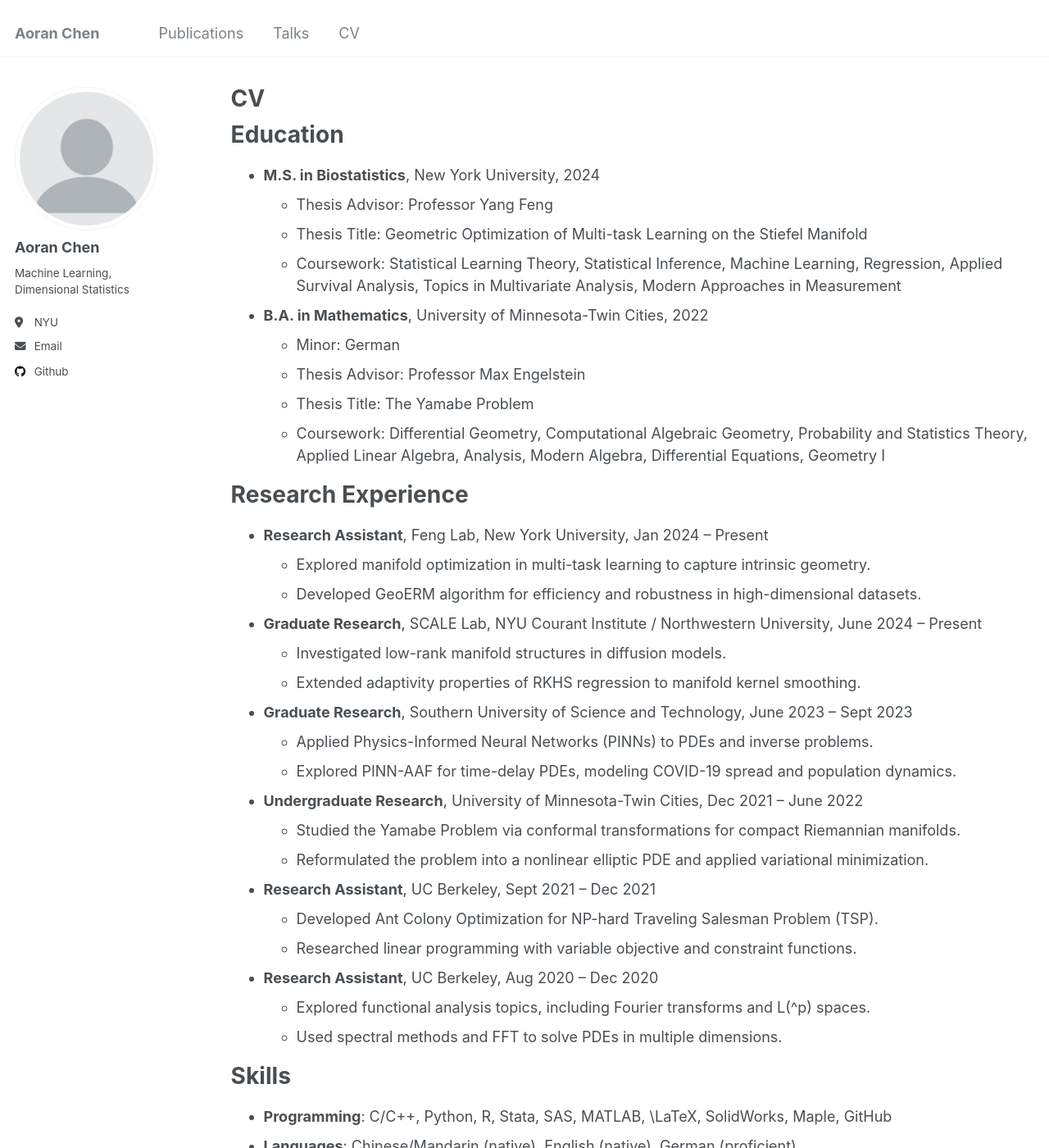
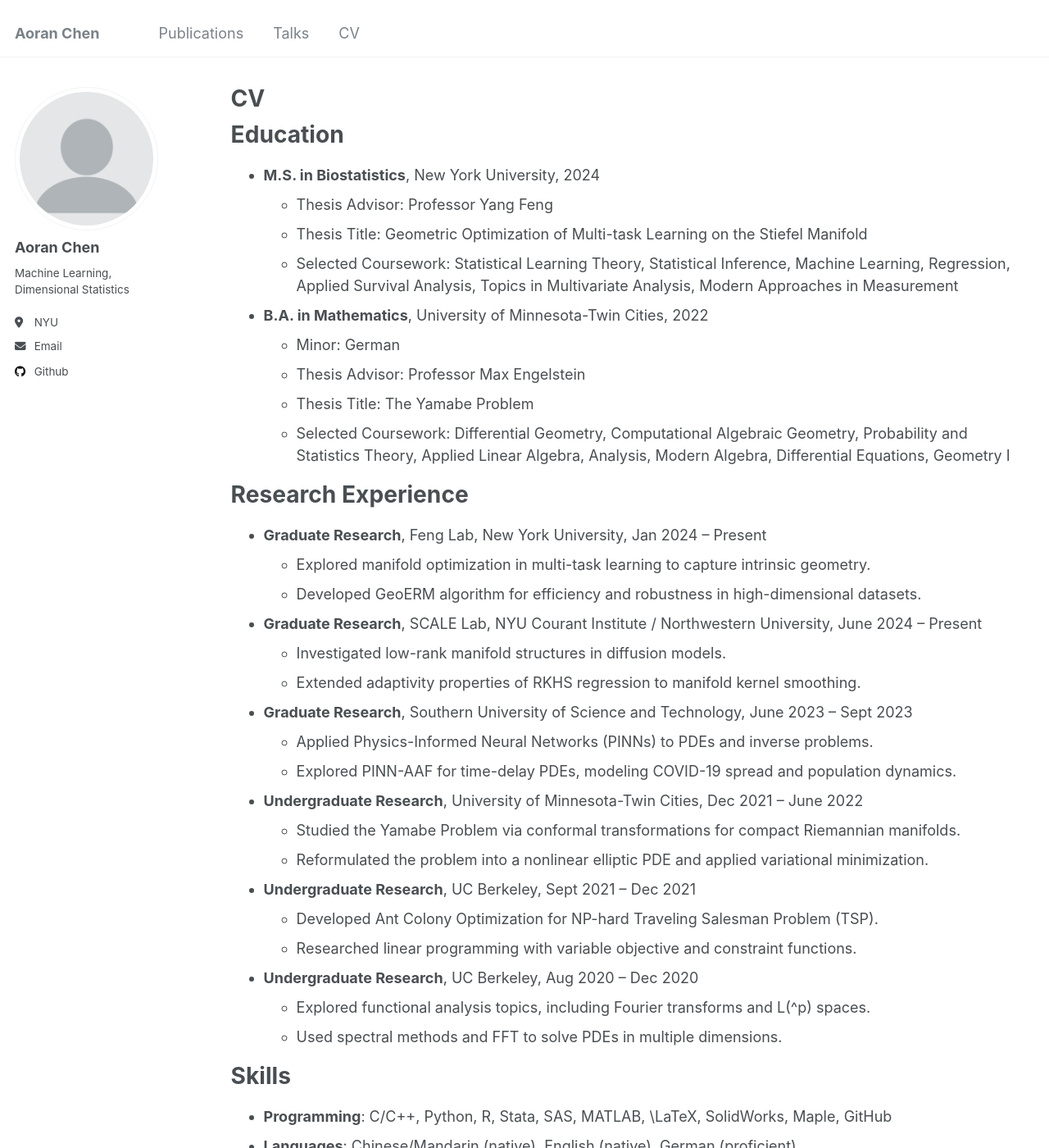
Before and after one commit to samohtaerg/samohtaerg.github.io, a Jekyll site: the page built from _pages/cv.md, in a window 1280 px wide and 1400 px high. Shown: the whole window at 82% size. Built offline with Jekyll 4.4.1, drawn with Linux system fonts in a browser that asks for light colours; some of the changed text lies outside the part shown.

Commit message:
Update cv.md

```diff
--- a/_pages/cv.md
+++ b/_pages/cv.md
@@ -14,17 +14,17 @@ Education
 * **M.S. in Biostatistics**, New York University, 2024
   - Thesis Advisor: Professor Yang Feng
   - Thesis Title: Geometric Optimization of Multi-task Learning on the Stiefel Manifold
-  - Coursework: Statistical Learning Theory, Statistical Inference, Machine Learning, Regression, Applied Survival Analysis, Topics in Multivariate Analysis, Modern Approaches in Measurement
+  - Selected Coursework: Statistical Learning Theory, Statistical Inference, Machine Learning, Regression, Applied Survival Analysis, Topics in Multivariate Analysis, Modern Approaches in Measurement
 
 * **B.A. in Mathematics**, University of Minnesota-Twin Cities, 2022
   - Minor: German
   - Thesis Advisor: Professor Max Engelstein
   - Thesis Title: The Yamabe Problem
-  - Coursework: Differential Geometry, Computational Algebraic Geometry, Probability and Statistics Theory, Applied Linear Algebra, Analysis, Modern Algebra, Differential Equations, Geometry I
+  - Selected Coursework: Differential Geometry, Computational Algebraic Geometry, Probability and Statistics Theory, Applied Linear Algebra, Analysis, Modern Algebra, Differential Equations, Geometry I
 
 Research Experience
 ======
-* **Research Assistant**, Feng Lab, New York University, Jan 2024 – Present
+* **Graduate Research**, Feng Lab, New York University, Jan 2024 – Present
   - Explored manifold optimization in multi-task learning to capture intrinsic geometry.
   - Developed GeoERM algorithm for efficiency and robustness in high-dimensional datasets.
 
@@ -40,11 +40,11 @@ Research Experience
   - Studied the Yamabe Problem via conformal transformations for compact Riemannian manifolds.
   - Reformulated the problem into a nonlinear elliptic PDE and applied variational minimization.
 
-* **Research Assistant**, UC Berkeley, Sept 2021 – Dec 2021
+* **Undergraduate Research**, UC Berkeley, Sept 2021 – Dec 2021
   - Developed Ant Colony Optimization for NP-hard Traveling Salesman Problem (TSP).
   - Researched linear programming with variable objective and constraint functions.
 
-* **Research Assistant**, UC Berkeley, Aug 2020 – Dec 2020
+* **Undergraduate Research**, UC Berkeley, Aug 2020 – Dec 2020
   - Explored functional analysis topics, including Fourier transforms and L\(^p\) spaces.
   - Used spectral methods and FFT to solve PDEs in multiple dimensions.
 
@@ -57,10 +57,11 @@ Skills
 Publications
 ======
 <ul>
+  <li><a href="https://www.dropbox.com/scl/fi/3p15oq3g4wz0nq9v1uv28/Geometric_Multi_Task_Learning_on_the_Stiefel_Manifold.pdf?rlkey=p0l63j8v7wk6ytdmzxwixzgwj&st=r4i2a3fh&dl=0">Geometric Multi-Task Learning on the Stiefel Manifold: Geometry-Aware Representations</a> (Manuscript in Preparation)</li>
   <li>Chen, Aoran. "A Variational Approach to the Yamabe Problem." <a href="https://arxiv.org/abs/2309.02397">arXiv:2309.02397</a>, 2023.</li>
   <li>Chen, Aoran, Hao Tan, Yiyue Zhu. "Ant Colony Optimization Algorithm and Its Application." CAMMIC 2022.</li>
-  <li>Geometric Multi-Task Learning on the Stiefel Manifold: Geometry-Aware Representations (Manuscript in Preparation)</li>
 </ul>
+
 
 Activities and Leadership
 ======
```
